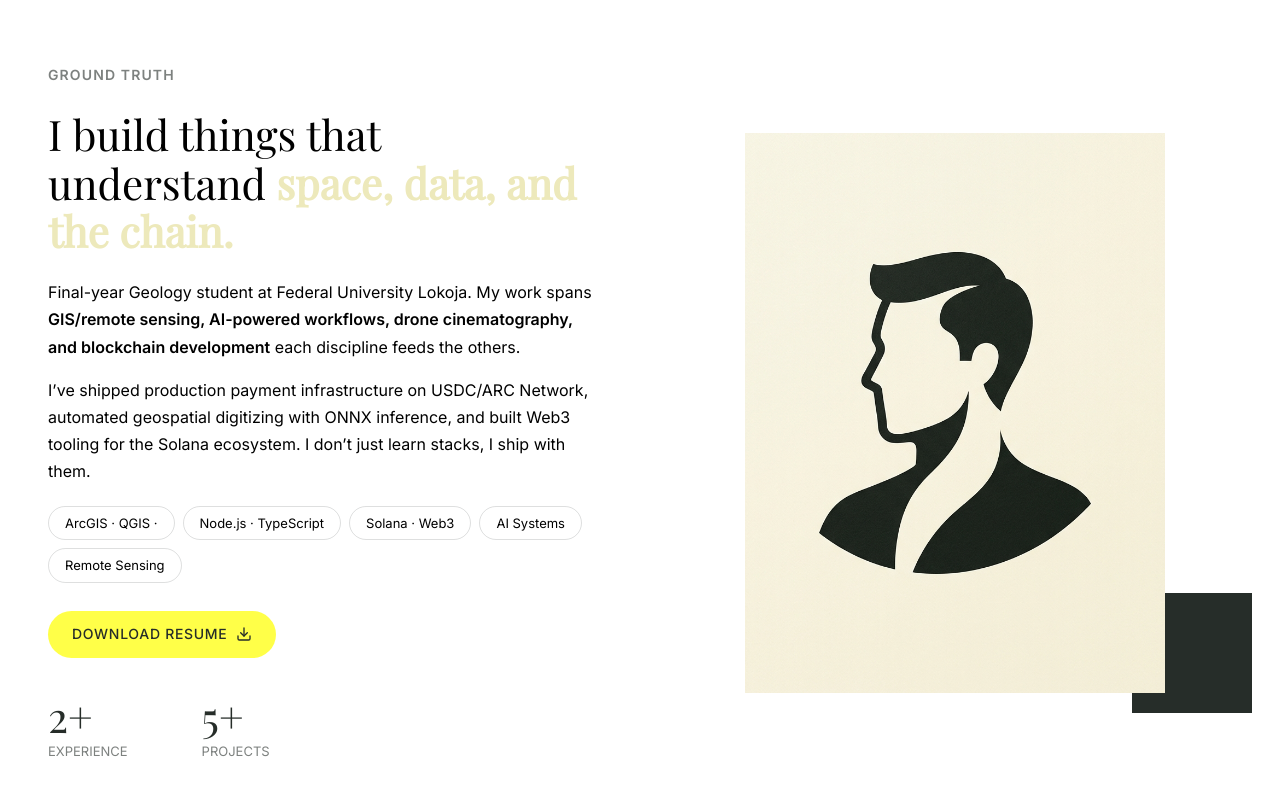
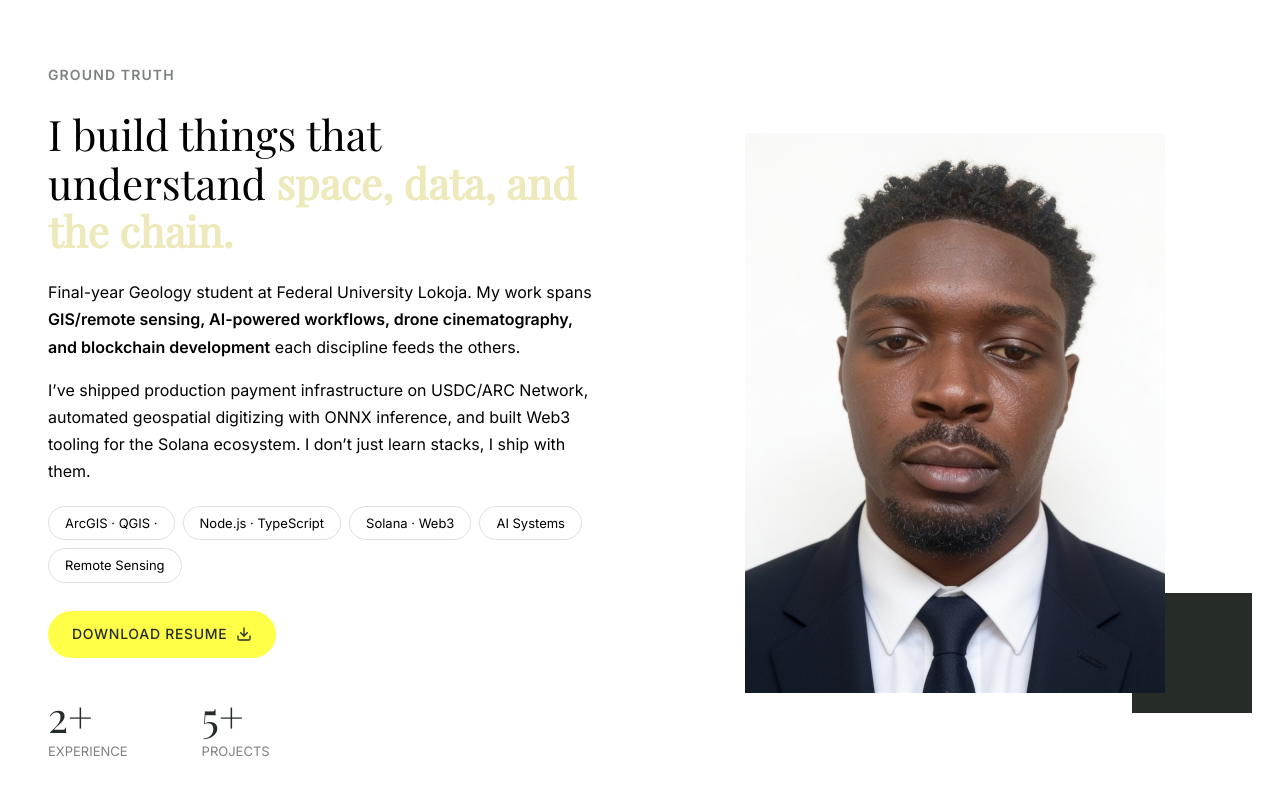
Before and after one commit to Aeyorl/Ayomide, a Next.js app: page / in a window 1280 px wide. Shown: the part 880-1680 px from the top of the page. Built offline with nearby package versions, Linux system fonts and the light colour scheme.

Commit message:
feat: replace silhouette placeholder with real profile photo

```diff
--- a/components/About.js
+++ b/components/About.js
@@ -64,7 +64,7 @@ export default function About() {
 
         <div className={`${styles.aboutImageWrapper} animate-on-scroll`}>
           <Image
-            src="/profile-placeholder.png"
+            src="/profile.jpg"
             alt="Profile photo"
             width={420}
             height={560}
```
Also changed, not shown: public/profile.jpg (added).
